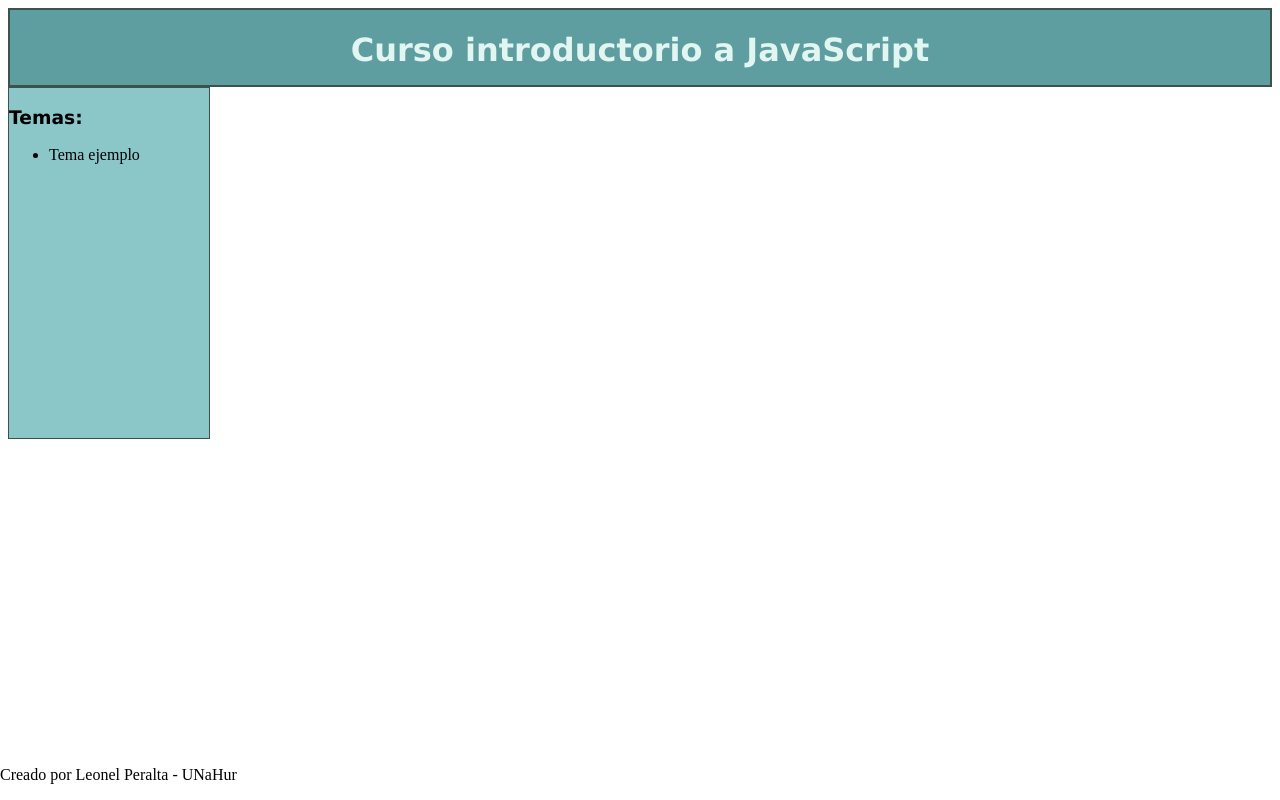
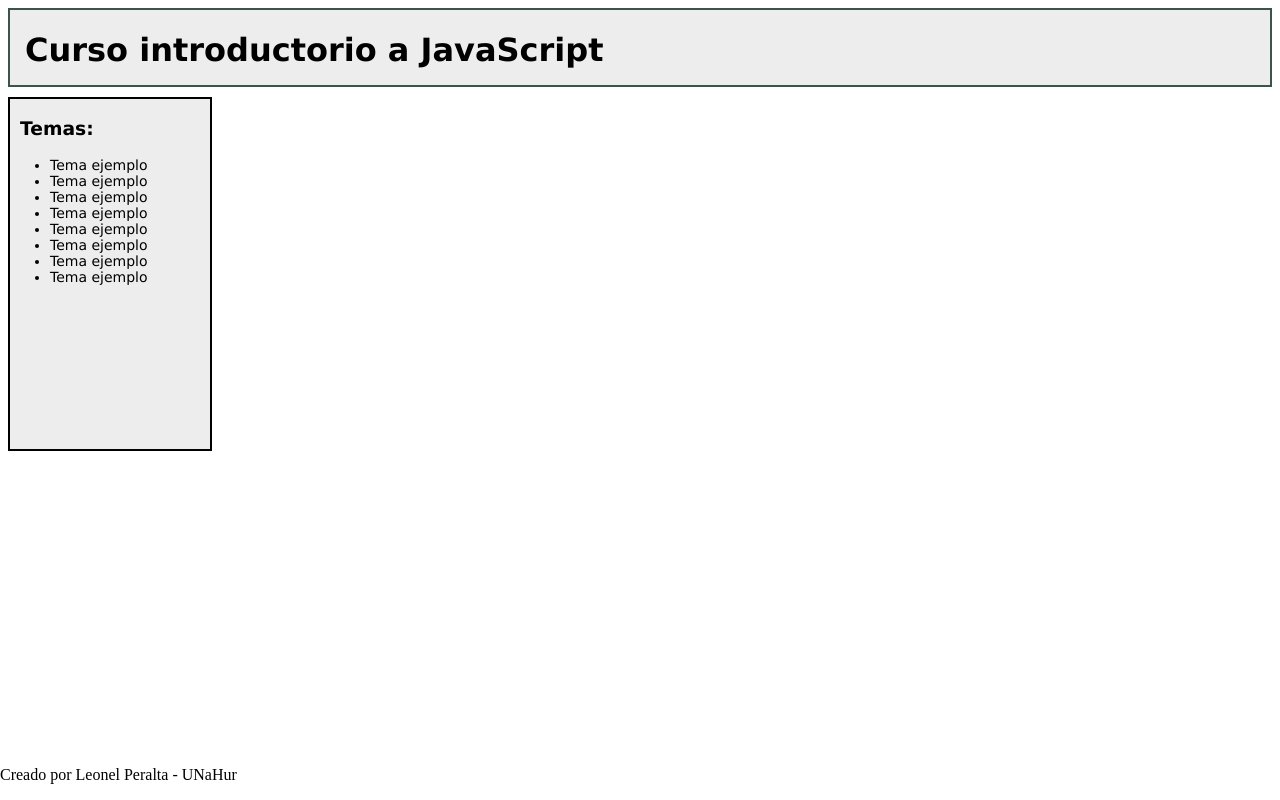
Before and after one commit to leonelmperalta/IntegradorCIU-LeonelPeralta, a plain HTML site: page index.html in a window 1280 px wide. Drawn offline with Linux system fonts and the light colour scheme.

Commit message:
cambio estilo

```diff
--- a/css/style.css
+++ b/css/style.css
@@ -1,12 +1,13 @@
 #header{
-    background-color: cadetblue;
+    background-color: #ededed;
     height: 75px;
     border: 2px solid #3e524d;
 }
 #titulo{
-    text-align: center;
+    text-align: left;
     font-family: Verdana, Geneva, Tahoma, sans-serif;
-    color: #e1f5f1;
+    color: black;
+    margin-left: 15px;
 }
 
 #creditos{
@@ -16,10 +17,16 @@
 }
 #titulo-temario{
     font-family: Verdana, Geneva, Tahoma, sans-serif;
+    margin-left: 10px;
 }
 .temario{
-    background-color: #8bc7c9;
-    border: 1px solid #3e524d;
+    border: black 2px solid;
     height: 350px;
     width: 200px;
+    margin-top: 10px;
+    background-color: #ededed;
 }
+.tema{
+    font-family: Verdana, Geneva, Tahoma, sans-serif;
+    font-size: 14px;
+}
--- a/index.html
+++ b/index.html
@@ -16,7 +16,15 @@
     <div class="temario">
         <h3 id= "titulo-temario">Temas: </h3>
         <ul>
-            <li>Tema ejemplo</li>
+            <li class = "tema">Tema ejemplo</li>
+            <li class = "tema">Tema ejemplo</li>
+            <li class = "tema">Tema ejemplo</li>
+            <li class = "tema">Tema ejemplo</li>
+            <li class = "tema">Tema ejemplo</li>
+            <li class = "tema">Tema ejemplo</li>
+            <li class = "tema">Tema ejemplo</li>
+            <li class = "tema">Tema ejemplo</li>
+
         </ul>
     </div>
     <div>
```
